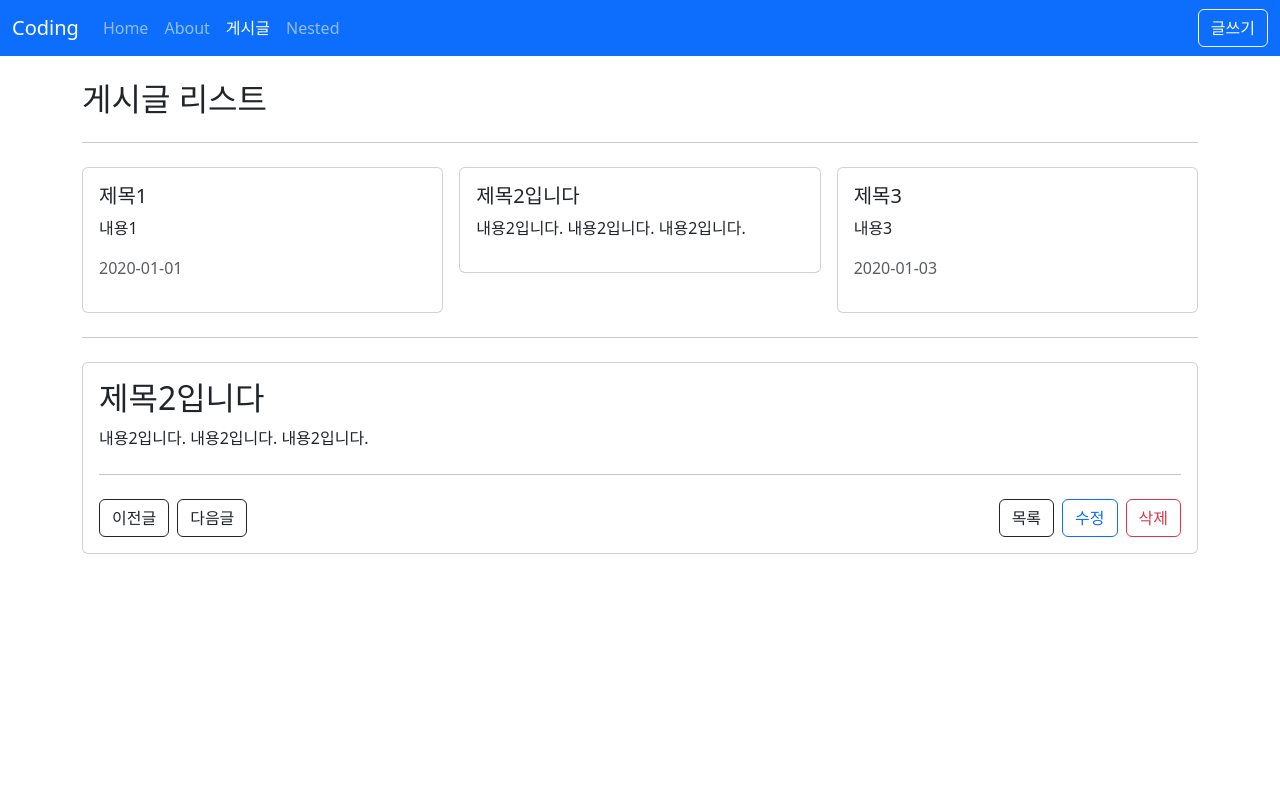
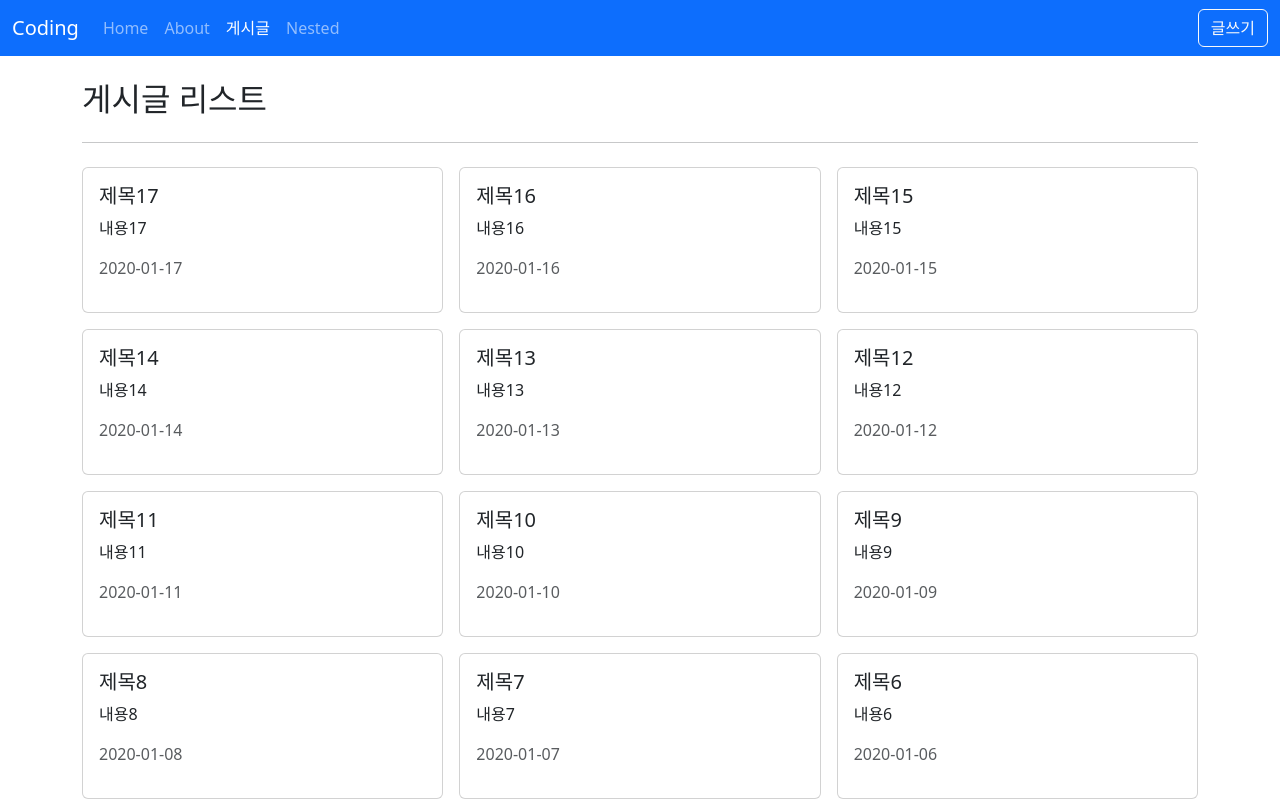
Before and after one commit to inpa12/vue3-post, a Vue app: page /posts in a window 1280 px wide. Shown: the top 801 px of the page. Built offline with nearby package versions, Linux system fonts and the light colour scheme; data requests are answered from the project's data file.

Commit message:
20250510-04

```diff
--- a/db.json
+++ b/db.json
@@ -1,21 +1,21 @@
 {
   "posts": [
-    {
-      "id": 1,
-      "title": "제목1",
-      "content": "내용1",
-      "createdAt": "2020-01-01"
-    },
-    {
-      "title": "제목2입니다",
-      "content": "내용2입니다.\n내용2입니다.\n내용2입니다.",
-      "id": 2
-    },
-    {
-      "id": 3,
-      "title": "제목3",
-      "content": "내용3",
-      "createdAt": "2020-01-03"
-    }
+    { "id": 1, "title": "제목1", "content": "내용1", "createdAt": "2020-01-01" },
+    { "id": 2, "title": "제목2", "content": "내용2", "createdAt": "2020-01-02" },
+    { "id": 3, "title": "제목3", "content": "내용3", "createdAt": "2020-01-03" },
+    { "id": 4, "title": "제목4", "content": "내용4", "createdAt": "2020-01-04" },
+    { "id": 5, "title": "제목5", "content": "내용5", "createdAt": "2020-01-05" },
+    { "id": 6, "title": "제목6", "content": "내용6", "createdAt": "2020-01-06" },
+    { "id": 7, "title": "제목7", "content": "내용7", "createdAt": "2020-01-07" },
+    { "id": 8, "title": "제목8", "content": "내용8", "createdAt": "2020-01-08" },
+    { "id": 9, "title": "제목9", "content": "내용9", "createdAt": "2020-01-09" },
+    { "id": 10, "title": "제목10", "content": "내용10", "createdAt": "2020-01-10" },
+    { "id": 11, "title": "제목11", "content": "내용11", "createdAt": "2020-01-11" },
+    { "id": 12, "title": "제목12", "content": "내용12", "createdAt": "2020-01-12" },
+    { "id": 13, "title": "제목13", "content": "내용13", "createdAt": "2020-01-13" },
+    { "id": 14, "title": "제목14", "content": "내용14", "createdAt": "2020-01-14" },
+    { "id": 15, "title": "제목15", "content": "내용15", "createdAt": "2020-01-15" },
+    { "id": 16, "title": "제목16", "content": "내용16", "createdAt": "2020-01-16" },
+    { "id": 17, "title": "제목17", "content": "내용17", "createdAt": "2020-01-17" }
   ]
 }
--- a/src/api/posts.js
+++ b/src/api/posts.js
@@ -8,8 +8,8 @@ const posts = [
     { id: 5, title: '제목5', content: '내용5', createdAt: '2020-01-05' },
 ]
 
-export function getPosts() {
-    return axios.get('http://localhost:5000/posts')
+export function getPosts(params) {
+    return axios.get('http://localhost:5000/posts', { params })
 }
 
 export function getPostById(id) {
--- a/src/views/posts/PostCreateView.vue
+++ b/src/views/posts/PostCreateView.vue
@@ -4,7 +4,7 @@
         <hr class="my-4" />
         <form @submit.prevent="save">
             <div class="mb-3">
-                <label for="title" class="form-label">제목목</label>
+                <label for="title" class="form-label">제목</label>
                 <input v-model="form.title" type="text" class="form-control" id="title" />
             </div>
             <div class="mb-3">
--- a/src/views/posts/PostListView.vue
+++ b/src/views/posts/PostListView.vue
@@ -26,13 +26,20 @@ import AppCard from '@/components/posts/AppCard.vue'
 import { getPosts } from '@/api/posts'
 import { ref } from 'vue'
 import { useRouter } from 'vue-router'
+const params = ref({
+    _sort: 'createdAt',
+    _order: 'desc',
+    //_page: 1,
+    //_limit: 6,
+    //title_like: '',
+})
 
 const router = useRouter()
 const posts = ref([])
 
 const fetchPosts = async () => {
     try {
-        const { data } = await getPosts()
+        const { data } = await getPosts(params.value)
         posts.value = data
     } catch (error) {
         console.error(error)
```
